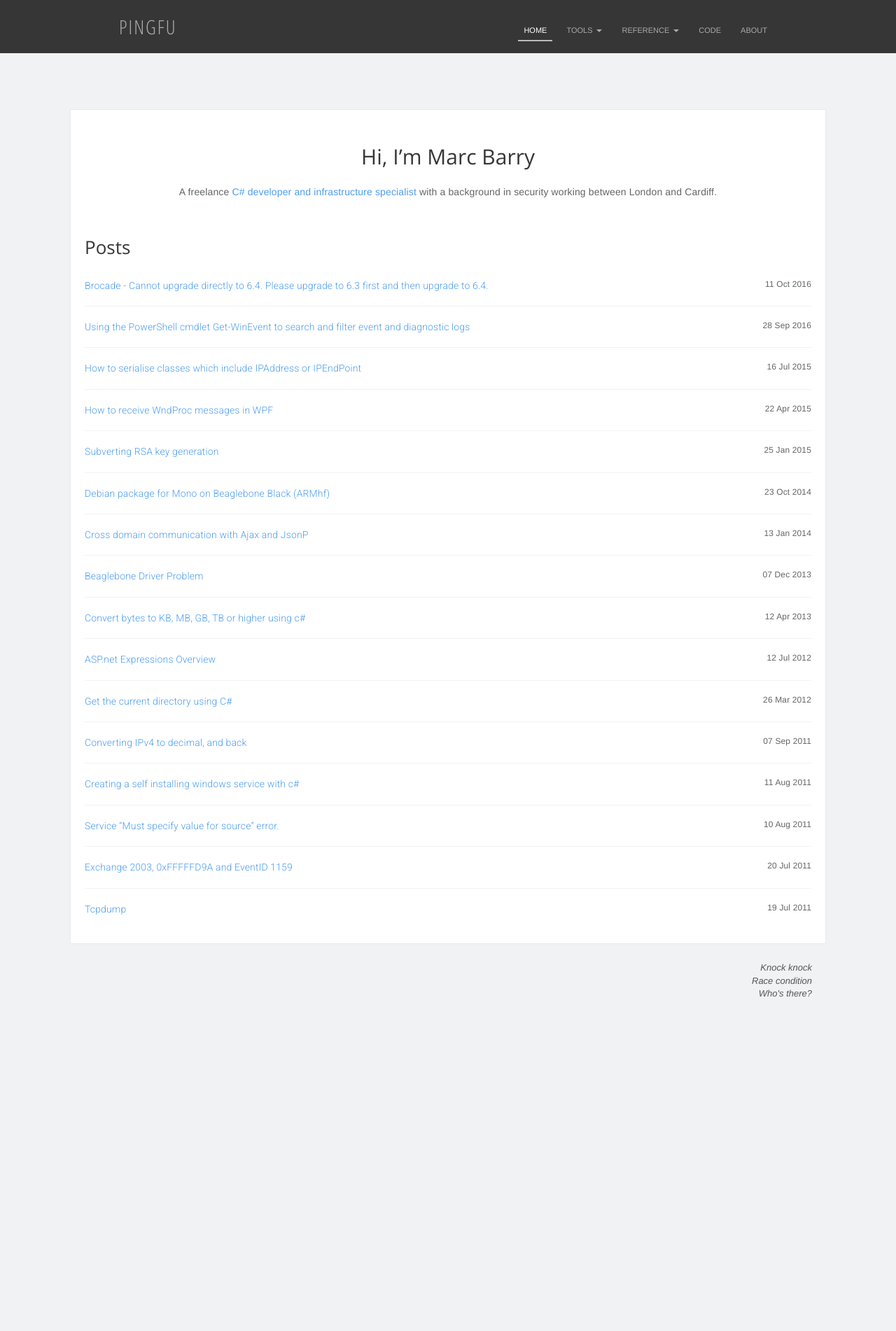
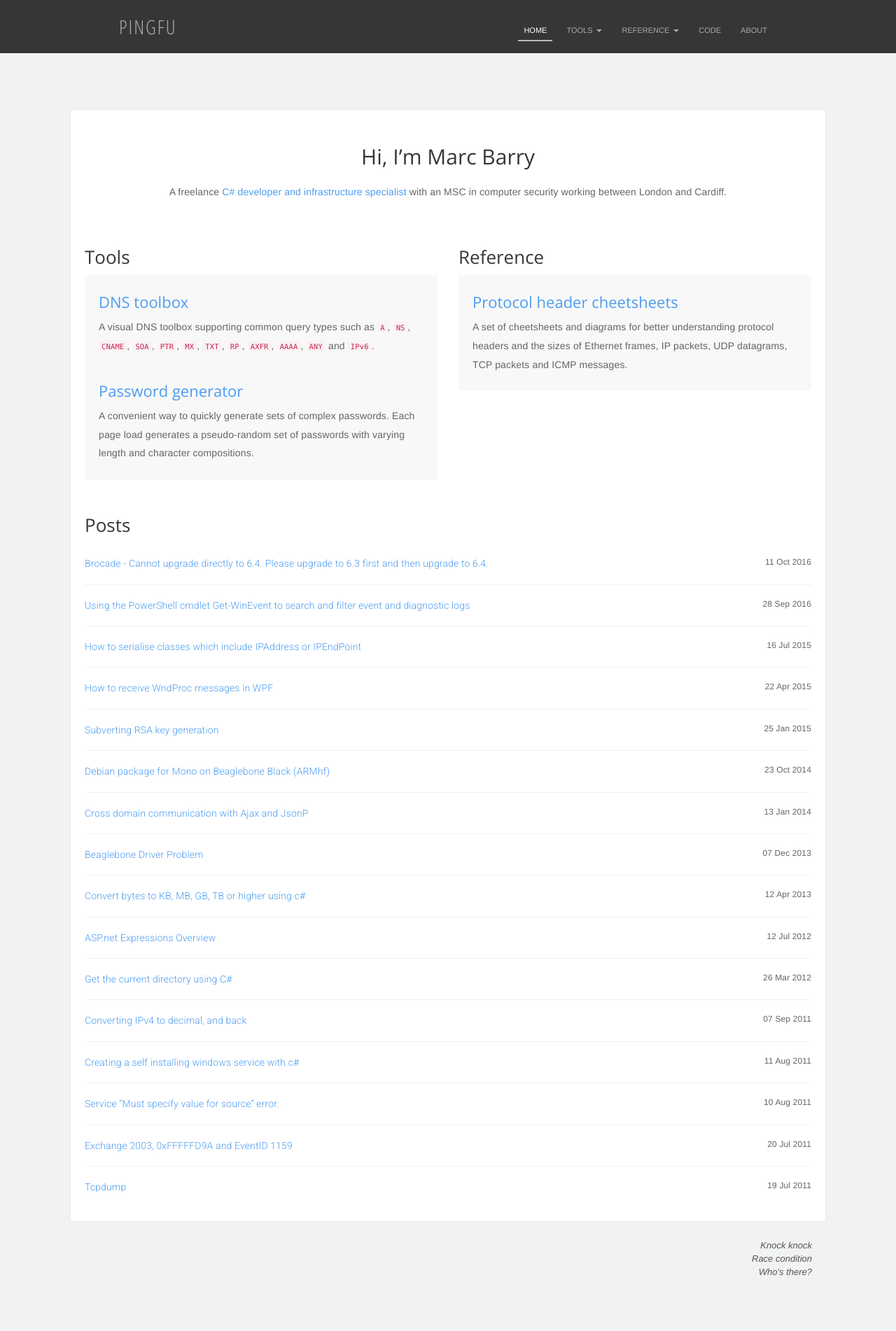
Before and after one commit to pingfu/pingfu.github.io, a Jekyll site: the page built from index.md, in a window 1280 px wide. Shown: the whole page at 70% size. Built offline with Jekyll 4.4.1, drawn with Linux system fonts in a browser that asks for light colours; nearby versions of some CDN libraries; before the commit the page ends 1505 px from its top, so only the background shows below that.

Commit message:
added asset boxes to homepage

```diff
--- a/_includes/scss/main.scss
+++ b/_includes/scss/main.scss
@@ -1,4 +1,5 @@
 $white: #ffffff;
+$home-page-boxes: #f8f8f8;
 $background-color: #F0F2F3;
 $border-color: #e9e9e9;
 
@@ -302,6 +303,41 @@ button {
             font-size: 12px;
             font-family: $font-family-4;
             margin-left: 6px;
+        }
+    }
+
+    .assets {
+        background-color: $home-page-boxes;
+        /*border: 1px solid #e9e9e9;*/
+        border-radius: 4px;
+        padding: 20px;
+
+        ul {
+            margin: 0;
+            list-style: none;
+            list-style-type: none;
+            padding: 0;
+        }
+
+        li {
+            margin: 0 0 28px 0;
+
+            h2 {
+                margin: 0 0 8px 0;
+            }
+
+            h3 {
+                margin: 0 0 8px 0;
+            }
+
+            p {
+                text-align: left;
+                margin: 0;
+            }
+        }
+
+        li:last-child {
+            margin: 0;
         }
     }
 }
--- a/index.md
+++ b/index.md
@@ -8,7 +8,37 @@ css_class_name: index
 
 # Hi, I'm Marc Barry
 
-A freelance <a href="/about">C# developer and infrastructure specialist</a> with a background in security working between London and Cardiff.
+A freelance <a href="/about">C# developer and infrastructure specialist</a> with an MSC in computer security working between London and Cardiff.
+
+<div class="row">
+    <div class="col-md-6">
+        <h2>Tools</h2>
+        <div class="assets">
+            <ul>
+                <li>
+                    <h3><a href="/tools/dns">DNS toolbox</a></h3>
+                    <p>A visual DNS toolbox supporting common query types such as <code>A</code>, <code>NS</code>, <code>CNAME</code>, <code>SOA</code>, <code>PTR</code>, <code>MX</code>, <code>TXT</code>, <code>RP</code>, <code>AXFR</code>, <code>AAAA</code>, <code>ANY</code> and <code>IPv6</code>.</p>
+                </li>
+                <li>
+                    <h3><a href="/tools/generate-passwords">Password generator</a></h3>
+                    <p>A convenient way to quickly generate sets of complex passwords. Each page load generates a pseudo-random set of passwords with varying length and character compositions.</p>
+                </li>
+            </ul>
+        </div>
+    </div>
+    <div class="col-md-6">
+        <h2>Reference</h2>
+        <div class="assets">
+            <ul>
+                <li>
+                    <h3><a href="/reference/ethernet-ip-tcp-udp-icmp-protocol-header-cheatsheets">Protocol header cheetsheets</a></h3>
+                    <p>A set of cheetsheets and diagrams for better understanding protocol headers and the sizes of Ethernet frames, IP packets, UDP datagrams, TCP packets and ICMP messages.</p>
+                </li>
+            </ul>
+        </div>
+    </div>
+</div>
+
 
 ## Posts
 
```
Also changed, not shown: tools/dns.md (+1 -1 lines).
